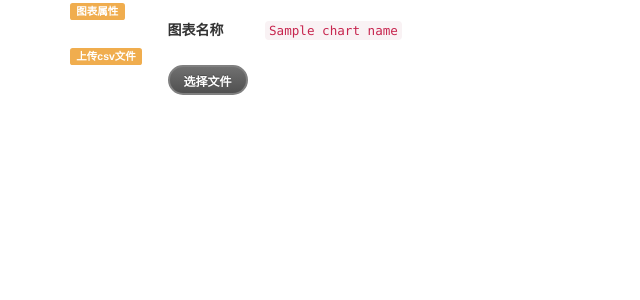
After one commit to Daniel-China/graphical_reports, a Django app: template templates/csv_import.html in a window 1280 px wide. The commit adds this page. Shown: the top 300 px of the page, without its empty margins (0-640 px from the left). Run offline with Django 3.2, Linux system fonts and the light colour scheme; the template is opened without the code that fills it: most values are stand-ins (such as "Sample title", 1, 10 or a date in 2020); some libraries are stand-ins or nearby versions.

Commit message:
新增csv导入

```diff
--- a/graphical_reports/urls.py
+++ b/graphical_reports/urls.py
@@ -24,6 +24,7 @@ urlpatterns = patterns('',
     url(r'^runSql$', 'graphical_reports.views.runSql'),
     url(r'^saveChart$', 'graphical_reports.views.save_Chart'),
     url(r'^saveJson$', 'graphical_reports.views.save_Json'),
+    url(r'^uploadCSV$', 'graphical_reports.views.upload_CSV'),
     url(r'^api$', 'graphical_reports.views.offline_api'),
     url(r'^doc$', 'graphical_reports.views.offline_doc'),
 )
--- /dev/null
+++ b/static/css/uploadifive.css
@@ -0,0 +1,48 @@
+/*
+UploadiFive
+Copyright (c) 2012 Reactive Apps, Ronnie Garcia
+*/
+
+.uploadifive-button {
+	background-color: #505050;
+	background-image: linear-gradient(bottom, #505050 0%, #707070 100%);
+	background-image: -o-linear-gradient(bottom, #505050 0%, #707070 100%);
+	background-image: -moz-linear-gradient(bottom, #505050 0%, #707070 100%);
+	background-image: -webkit-linear-gradient(bottom, #505050 0%, #707070 100%);
+	background-image: -ms-linear-gradient(bottom, #505050 0%, #707070 100%);
+	background-image: -webkit-gradient(
+		linear,
+		left bottom,
+		left top,
+		color-stop(0, #505050),
+		color-stop(1, #707070)
+	);
+	background-position: center top;
+	background-repeat: no-repeat;
+	-webkit-border-radius: 30px;
+	-moz-border-radius: 30px;
+	border-radius: 30px;
+	border: 2px solid #808080;
+	color: #FFF;
+	font: bold 12px Arial, Helvetica, sans-serif;
+	text-align: center;
+	text-shadow: 0 -1px 0 rgba(0,0,0,0.25);
+	text-transform: uppercase;
+	width: 100%;
+}
+.uploadifive-button:hover {
+	background-color: #606060;
+	background-image: linear-gradient(top, #606060 0%, #808080 100%);
+	background-image: -o-linear-gradient(top, #606060 0%, #808080 100%);
+	background-image: -moz-linear-gradient(top, #606060 0%, #808080 100%);
+	background-image: -webkit-linear-gradient(top, #606060 0%, #808080 100%);
+	background-image: -ms-linear-gradient(top, #606060 0%, #808080 100%);
+	background-image: -webkit-gradient(
+		linear,
+		left bottom,
+		left top,
+		color-stop(0, #606060),
+		color-stop(1, #808080)
+	);
+	background-position: center bottom;
+}
--- a/templates/chartManage.html
+++ b/templates/chartManage.html
@@ -179,7 +179,7 @@
                             <select  class="form-control" id="input-data-source" name="DataSource" >
                                 <option value="mysql" >mysql</option>
                                 <option value="oracle" >oracle</option>
-                                <option value="cs" >csv导入</option>
+                                <option value="csv" >csv导入</option>
                             </select>
                         </div>
                     </div>
--- /dev/null
+++ b/templates/csv_import.html
@@ -0,0 +1,120 @@
+{% extends 'base_temp.html' %}
+
+{% block chart_models_content %}
+{% block chart_models_head %}
+    <script src="/static/js/jquery.uploadifive.min.js"></script>
+    <link href="/static/css/uploadifive.css" rel="stylesheet" type="text/css">
+{% endblock chart_models_head %}
+<div class="container">
+	<div class="row clearfix">
+		<div class="col-md-4 column">
+			 <span class="label label-warning">图表属性</span>
+            </div>
+        	</div>
+
+<div class="row clearfix">
+    <div class="col-sm-1 column ">
+        </div>
+				<div class="col-sm-1 column ">
+					<label for="displayName" class="control-label">图表名称</label>
+
+				</div>
+				<div class="col-sm-2" id="displayName">
+					<code>{{ chart_name }}</code>
+				</div>
+
+
+
+
+</div>
+	<div class="row clearfix">
+        <div class="col-sm-2 column ">
+            <span class="label label-warning">上传csv文件</span>
+        </div>
+    </div>
+    <div class="row clearfix">
+		<div class="col-md-12 column">
+			<form class="form-horizontal" role="form" id="dataSource" action="runSql" method="post">
+
+				<div class="form-group">
+
+					<div class="col-sm-4 col-sm-offset-1">
+						<input type="file" class="form-control" id="file_upload" name="csvfile"/>
+                        <input type="hidden" name="chartName" value="{{ chart_name }}">
+					</div>
+
+
+
+
+
+				</div>
+			</form>
+		</div>
+	</div>
+</div>
+<div id="bondingTable">
+
+</div>
+
+
+
+<script type="text/javascript">
+$(function() {
+    $('#file_upload').uploadifive({
+        'onUploadComplete' : function(file, data) {
+             $("#bondingTable").html(data);
+            alert(data + "成功！");
+        },
+        'uploadScript' : 'uploadCSV',
+        'buttossnText': "选择文件",
+        'width': 80,
+        'fileObjName': '{{ chart_name }}',
+        'multi': false,
+        'fileType': '*.csv'
+{#        'formData' : "{{ chart_name }}"#}
+        // Put your options here
+    });
+});
+
+
+
+
+
+
+
+//执行数据源配置
+function runSql(){
+    $.ajax({
+        url: "runSql",
+        type: "post",
+{#        dataType: "json",#}
+{#        contentType: "application/json",#}
+{#        traditional: true,#}
+        data: JSON.stringify($("#dataSource").serializeArray()),
+        success: function (data) {
+            $("#bondingTable").html(data);
+            alert(data + "成功！");
+
+        },
+        error: function (msg) {
+            alert(JSON.stringify($("#dataSource").serializeArray()) + "出错！");
+        }
+    });
+};
+
+//保存配置
+function saveChart(){
+    $.ajax({
+        url: "saveChart",
+        type: "post",
+        data: JSON.stringify($("#bonding").serializeArray()),
+        success: function (data) {
+            alert(JSON.stringify(data) + "成功！");
+        },
+        error: function (msg) {
+            alert(JSON.stringify($("#bonding").serializeArray()) + "出错！");
+        }
+    });
+};
+</script>
+{% endblock chart_models_content %}
```
Also changed, not shown: graphical_reports/views.py (+45 -2 lines), static/js/jquery.uploadifive.min.js (added).
